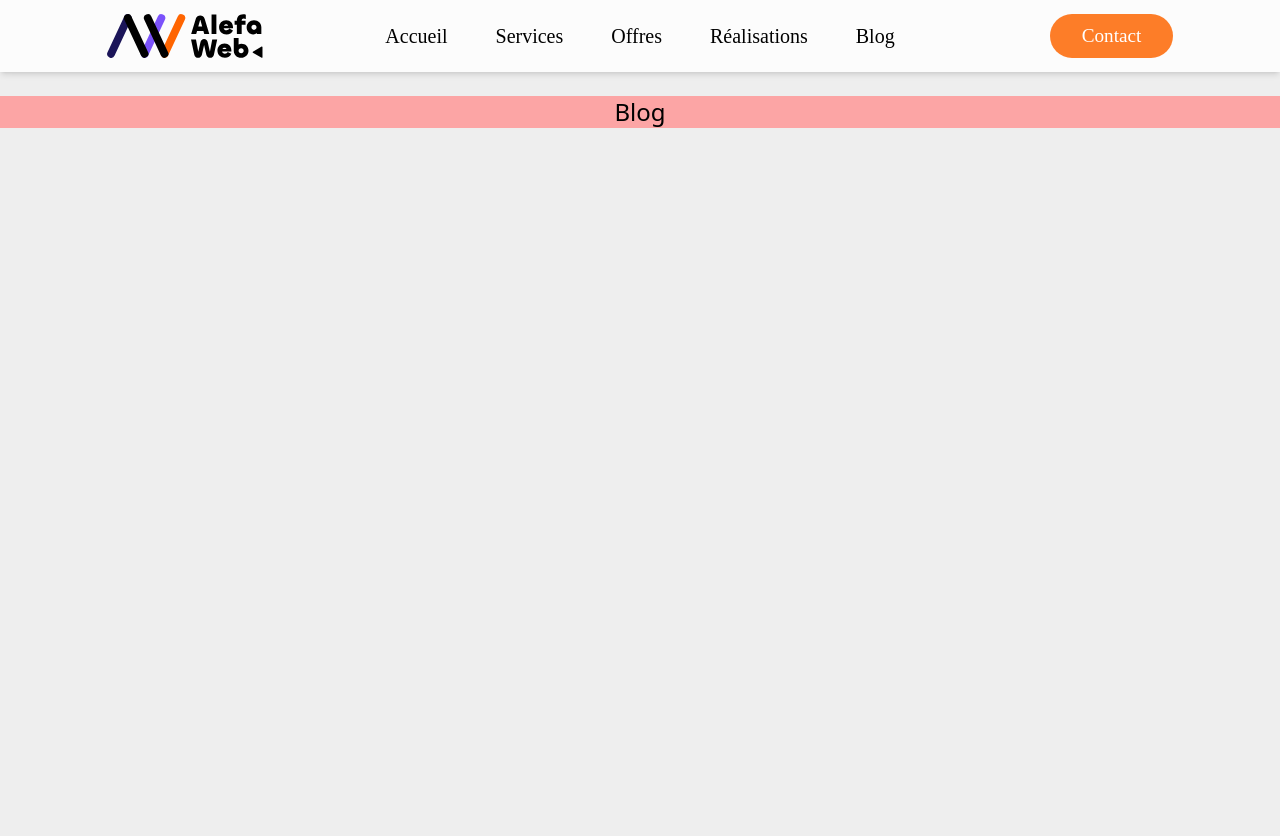
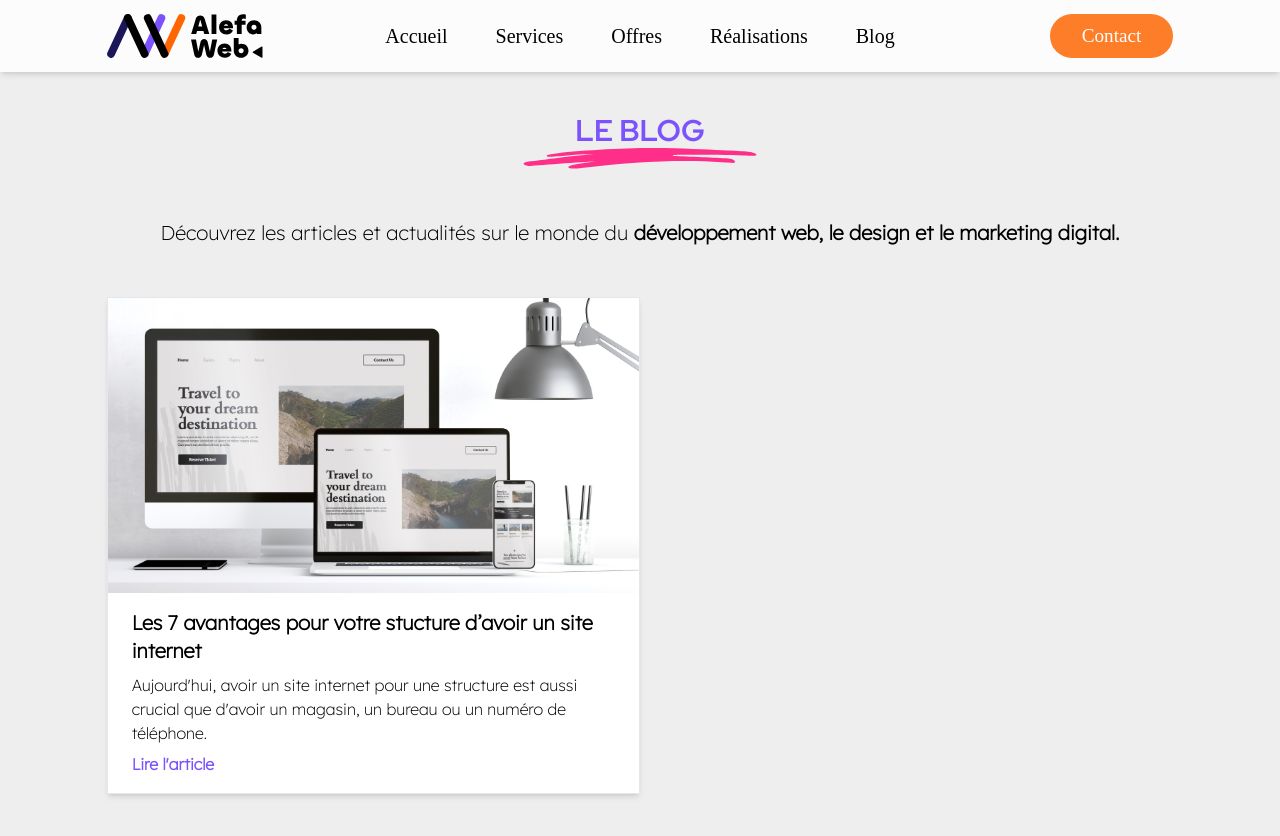
Before and after one commit to randricalvin/AlefaWeb_website, a React (Vite) app: page /blog in a window 1280 px wide. Shown: the top 836 px of the page. Before the commit the page ends 800 px from the top, so only its background shows below. Built offline with nearby package versions, Linux system fonts and the light colour scheme.

Commit message:
create blog component

```diff
--- a/src/App.jsx
+++ b/src/App.jsx
@@ -6,8 +6,8 @@ import NavBar from './components/NavBar'
 import './App.css'
 import MycryptodataBlog from './components/MycryptodataBlog'
 import ChatchatgoBlog from './components/ChatchatgoBlog'
-import Modal from './components/Modal'
 import MentionsLegales from './components/MentionsLegales'
+import Blog1 from './components/blog/Blog1'
 
 function App() {
 // make a function when the user click on the link to the blog page, it will scroll to the top of the page and hide the home page
@@ -19,6 +19,7 @@ function App() {
         <Routes>
           <Route path="/" element={<Home />} />
           <Route path="/blog" element={<Blog />}/>
+          <Route path="/blog/les-7-avantages-d-avoir-un-site-internet" element={<Blog1 />}/>
           <Route path="/realisations/mycryptodata" element={<MycryptodataBlog />} />
           <Route path="/realisations/chatchatgo" element={<ChatchatgoBlog />} />
           <Route path="/mentionslegales" element={<MentionsLegales />} />
--- /dev/null
+++ b/src/components/blog/Blog1.jsx
@@ -0,0 +1,23 @@
+import React from 'react'
+
+const Blog1 = () => {
+  return (
+    <div>
+      Augmenter la visibilité de votre entreprise : Un site internet vous permet d'être visible par un public plus large, y compris en dehors de votre zone géographique. Cela peut être particulièrement utile pour les entreprises locales qui souhaitent étendre leur portée.
+
+Gagner en crédibilité : Avoir un site internet professionnel et bien conçu peut aider à renforcer la crédibilité de votre entreprise aux yeux de vos clients potentiels. Cela peut les inciter à faire confiance à votre entreprise et à acheter vos produits ou services.
+
+Communiquer efficacement avec vos clients : Un site internet vous permet de présenter votre entreprise et vos produits de manière claire et concise, ce qui peut être particulièrement utile si vous avez beaucoup de produits ou de services à offrir. De plus, grâce à un formulaire de contact ou une page FAQ, vos clients peuvent facilement poser des questions ou obtenir des informations.
+
+Améliorer votre relation avec vos clients : En mettant à disposition de vos clients un contenu utile et intéressant, vous pouvez renforcer leur loyauté envers votre entreprise et améliorer votre relation avec eux. Vous pouvez également utiliser votre site internet pour offrir du support en ligne ou pour tenir vos clients informés de vos dernières nouveautés.
+
+Générer du trafic qualifié : En utilisant des outils de référencement (SEO) et en publiant du contenu de qualité sur votre site internet, vous pouvez attirer des visiteurs qui sont intéressés par ce que vous proposez. Cela peut vous aider à générer des leads et à convertir ces visiteurs en clients.
+
+Faire des économies : Avoir un site internet peut vous permettre de réaliser des économies sur les coûts de communication et de marketing. Par exemple, vous pouvez utiliser votre site pour communiquer avec vos clients plutôt que d'imprimer et d'envoyer des newsletters par courrier.
+
+Restez ouvert 24/7 : Un site internet est accessible à tout moment, ce qui est particulièrement utile si vous avez des clients internationaux ou si vous souhaitez toucher un public qui ne peut pas vous rendre visite en personne. Cela vous permet également de continuer à vendre vos produits ou services même lorsque votre entreprise est fermée.
+    </div>
+  )
+}
+
+export default Blog1
--- a/src/data/blog.js
+++ b/src/data/blog.js
@@ -1,16 +1,21 @@
+import avantages_site from '../assets/blog/7_avantages_avoir_un_site_web.webp';
+
 const blog = [
+    // {
+    // id : 'qui-est-derriere-alefaweb',
+    // title: 'Qui est derrière AlefaWeb ?',
+    // image : avantages_site,
+    // description: 'This is my blog',
+    // link: 'blog/qui-est-derriere-alefaweb',
+    // },
     {
-    id : 'qui-est-derriere-alefaweb',
-    title: 'Qui est derrière AlefaWeb ?',
-    image : 'https://www.example.com/image.jpg',
-    description: 'This is my blog',
-    link: 'blog/qui-est-derriere-alefaweb',
-    },
-    {
-        id : 'les-10-avantages-d-avoir-un-site-internet',
-        title: 'Les 10 avantages pour votre stucture d’avoir un site internet',
-        image : 'https://www.example.com/image.jpg',
-        description: 'This is my blog',
-        link: 'blog/les-10-avantages-d-avoir-un-site-internet',
+        id : 'les-7-avantages-d-avoir-un-site-internet',
+        title: 'Les 7 avantages pour votre stucture d’avoir un site internet',
+        image : avantages_site,
+        description: "Aujourd'hui, avoir un site internet pour une structure est aussi crucial que d'avoir un magasin, un bureau ou un numéro de téléphone.",
+        link: 'blog/les-7-avantages-d-avoir-un-site-internet',
     }
 ]
+
+
+export default blog;
--- a/src/pages/Blog.jsx
+++ b/src/pages/Blog.jsx
@@ -1,9 +1,54 @@
-import React from 'react'
+import React, { useEffect } from 'react'
+import blog from "../data/blog.js"
+import trait_marquage from '../assets/trait_marquage.svg'
+import blob4 from '../assets/blob4.svg'
+import Aos from 'aos'
 
 const Blog = () => {
+
+  useEffect(() => {
+    Aos.init({ duration: 1000 })
+  }, [])
   return (
-    <div className='blog bg-red-300 text-2xl flex justify-center mt-24 blog' id='blog'>Blog
-    </div>
+    <section className='blog mt-20 text-2xl justify-start items-center flex flex-col font-serif2 lg:w-5/6 mx-auto content-width' id='blog'>
+
+      <div className='flex flex-col items-center'>
+          <h1 className='text-3xl font-bold font-serif text-[#7B52FB] pt-8 uppercase'>
+            Le blog
+          </h1>
+          <img src={trait_marquage} alt="trait marquage" className='w-2/3'/>
+        </div>
+        <p className='lg:my-12 text-service'>Découvrez les articles et actualités sur le monde du <span className='font-bold'>développement web, le design et le marketing digital.</span></p>
+
+      {/* <div>
+        <img src={blob4} alt="blob-animation" className='blob-animation4' />
+      </div> */}
+      <div className='flex items-start'>
+        <div className='flex gap-6 lg:pb-6 lg:mb-16 card-project lg:w-1/2'>
+          { blog.map((post) => (
+              <div data-aos="fade-up" data-aos-anchor-placement="top-bottom" className='font-serif2 flex  justify-between bg-white border shadow-md dark:bg-gray-800 dark:border-gray-700'>
+                <div className='flex items-center'>
+                  <div className="overflow-hidden ease-in-out hover:scale-105 duration-300">
+                    <img className="image-realisation w-full" src={post.image} alt={post.title} />
+                      <div className="px-6 py-4 bg-white">
+                          <div className="font-extrabold lg:text-xl mb-2 name-service">{post.title}</div>
+                          <p className="lg:text-base description-service">
+                            {post.description}
+                          </p>
+                          <button>
+                            <a href={post.link}
+                            className='text-[#7B52FB] font-bold text-base mt-4'>
+                              Lire l'article
+                            </a>
+                          </button>
+                      </div>
+                  </div>
+                </div>
+              </div>
+          ))}
+        </div>
+      </div>
+    </section>
   )
 }
 
```
Also changed, not shown: src/assets/blog/7_avantages_avoir_un_site_web.webp (added).
